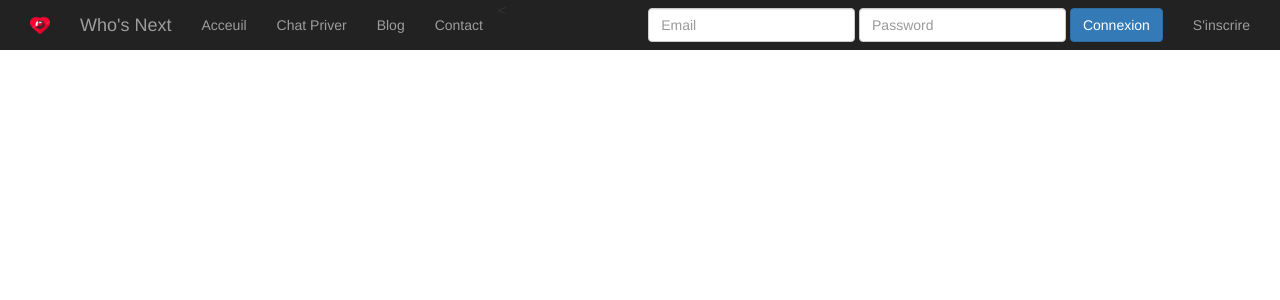
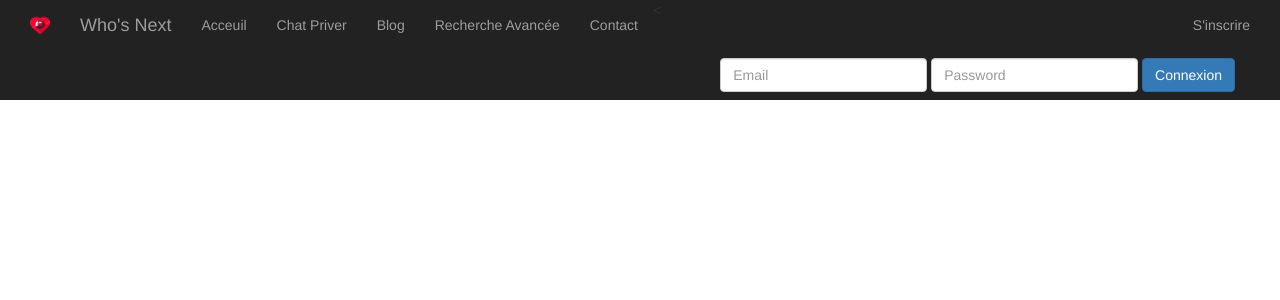
Before and after one commit to dubreuil534/Who-s_Next_Projet, a PHP site: page /view_parts/_header.php in a window 1280 px wide. Shown: the top 300 px of the page. Run offline with PHP 8.4, Linux system fonts and the light colour scheme.

Commit message:
Ajout d'une nouvelle section dans le header (Recherche Avancée)

```diff
--- a/view_parts/_header.php
+++ b/view_parts/_header.php
@@ -28,6 +28,7 @@
                     <li><a href="index.php">Acceuil <span class="sr-only">(current)</span></a></li>
                     <li><a href="#">Chat Priver</a></li>
                     <li><a href="#">Blog</a></li>
+                    <li><a href="#">Recherche Avancée</a></li>
                     <li><a href="#">Contact</a></li>
                 </ul>
             </div>
```
